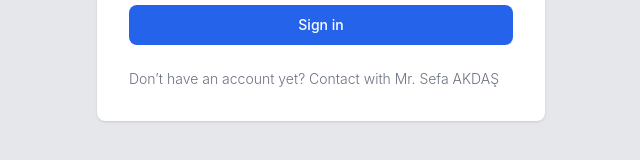
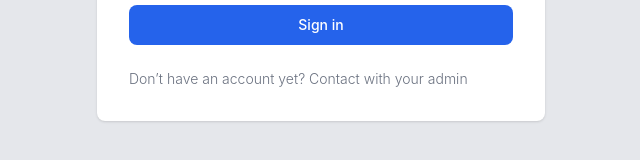
Before and after one commit to hamza-cskn/TeamManagement, a React (Create React App) app in the folder frontend/: page /login in a window 1280 px wide. Shown: the part 525-685 px from the top of the page, without its empty margins (319-959 px from the left). Built offline with nearby package versions, Linux system fonts and the light colour scheme.

Commit message:
chore: change contact text

```diff
--- a/frontend/src/pages/auth/LoginPage.js
+++ b/frontend/src/pages/auth/LoginPage.js
@@ -93,7 +93,7 @@ function LoginForm() {
                             in
                         </button>
                         <p className="text-sm font-light text-gray-500 dark:text-gray-400">
-                            Don’t have an account yet? <a>Contact with Mr. Sefa AKDAŞ</a>
+                            Don’t have an account yet? <a>Contact with your admin</a>
                         </p>
 
                         {error && <p className="text-sm font-medium text-red-500 dark:text-red-400">
```
